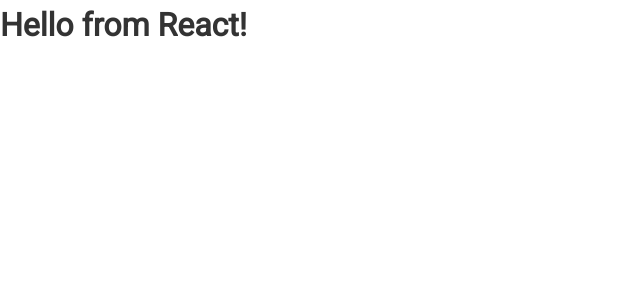
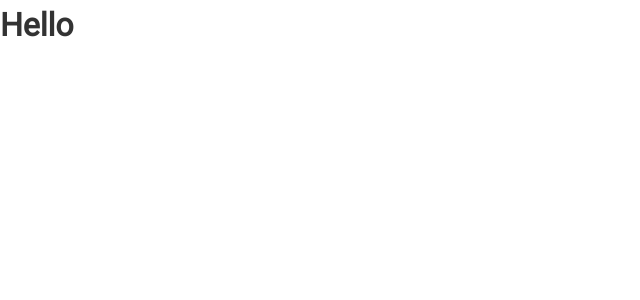
Before and after one commit to JLRoldanRoldan/github_finder, a React (Create React App) app: page / in a window 1280 px wide. Shown: the top 300 px of the page, without its empty margins (0-640 px from the left). Built offline with nearby package versions, Linux system fonts and the light colour scheme.

Commit message:
finished lect10

```diff
--- a/src/App.js
+++ b/src/App.js
@@ -2,13 +2,19 @@
 import './App.css';
 
 class App extends React.Component{
+
 	render() {
+		const name = 'John Doe';
+		const loading = false;
+		const showName = false;
+
 		return (
 			<div className = 'App'>
-				<h1>Hello from React!</h1>
+				{loading ? <h4>Loading....</h4> :	<h1>Hello {showName && name}</h1>}
 			</div>
 		);
 	}
+
 }
 
 export default App;
```
